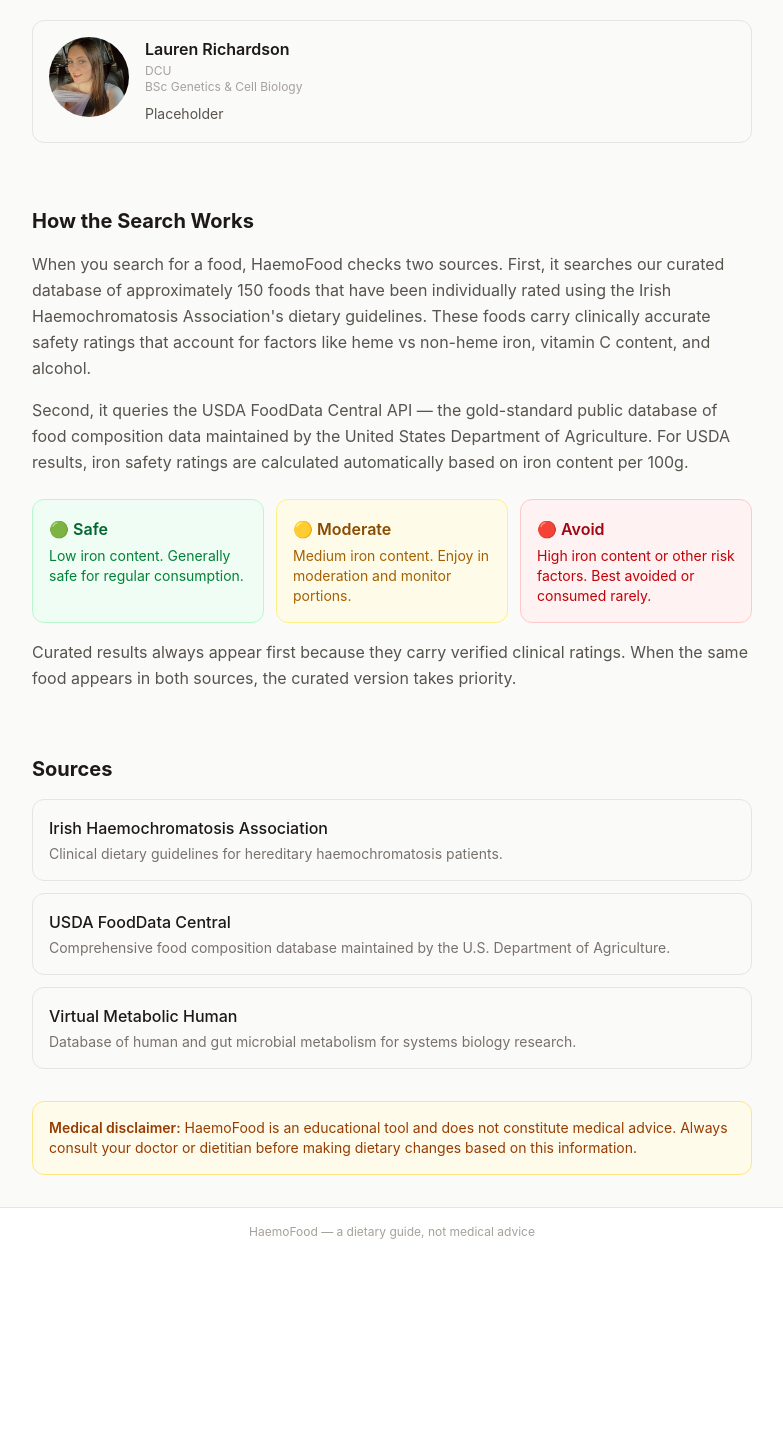
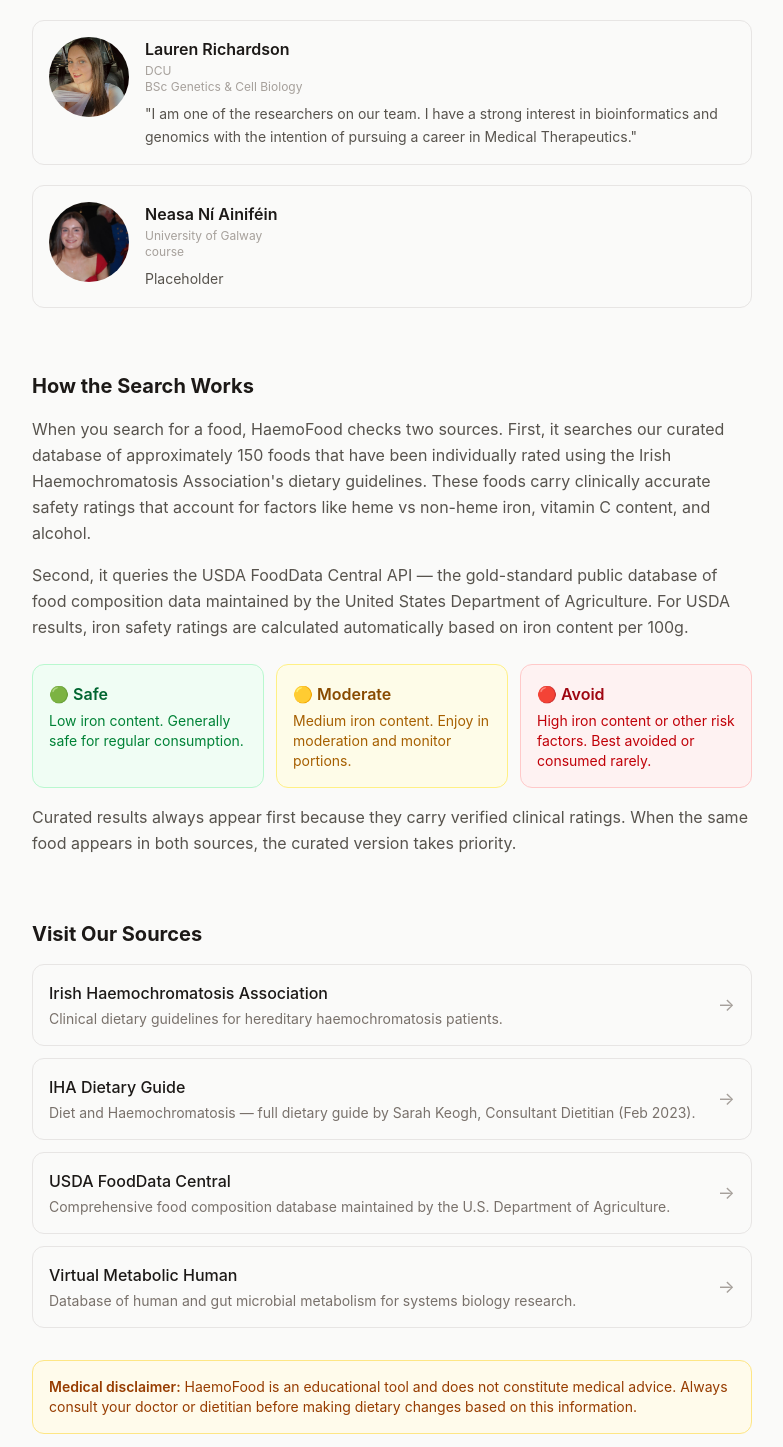
Before and after one commit to elfudo3/haemoFood, a React (Vite) app in the folder haemofoods/: page /about in a window 1280 px wide. Shown: the part 1343-2790 px from the top of the page, without its empty margins (248-1031 px from the left). Before the commit the page ends 2599 px from the top, so only its background shows below. Built offline with nearby package versions, Linux system fonts and the light colour scheme; no server answers.

Commit message:
feat: added animations to index.css

```diff
--- a/haemofoods/src/index.css
+++ b/haemofoods/src/index.css
@@ -1 +1,36 @@
 @import "tailwindcss";
+
+/*animation: element fades in while sliding up 20px from below */
+@keyframes fadeInUp {
+    from {
+        opacity: 0;
+        transform: translateY(20px);
+    }
+    to {
+        opacity: 1;
+        transform: translateY(0);
+    }
+}
+
+/*animation: element fades in without moving */
+@keyframes fadeIn {
+    from {
+        opacity : 0;
+    }
+    to {
+        opacity: 1;
+    }
+}
+
+/*animation: background gradient slides left-to-right-to-left in loop*/
+@keyframes gradientShift {
+    0% {
+        background-position: 0% 50%;
+    }
+    50% {
+        background-position: 100% 50%;
+    }
+    100% {
+        background-position: 0% 50%;
+    }
+}
--- a/haemofoods/src/pages/AboutPage.jsx
+++ b/haemofoods/src/pages/AboutPage.jsx
@@ -28,9 +28,16 @@ const TEAM = [
         name: 'Lauren Richardson',
         university: 'DCU',
         course: 'BSc Genetics & Cell Biology',
-        role: 'Placeholder',
+        role: '"I am one of the researchers on our team. I have a strong interest in bioinformatics and genomics with the intention of pursuing a career in Medical Therapeutics."',
         image: '/team/lauren.jpeg',
     },
+    {
+        name: 'Neasa Ní Ainiféin',
+        university: 'University of Galway',
+        course: 'course',
+        role: "Placeholder",
+        image: '/team/neasa.jpg'
+    }
 ]
 
 export default function AboutPage() {
@@ -231,44 +238,70 @@ export default function AboutPage() {
 
                 {/* ---------- SECTION 5: Sources ---------- */}
                 <section>
-                    <h2 className="text-xl font-bold text-stone-900 mb-4">Sources</h2>
+                    <h2 className="text-xl font-bold text-stone-900 mb-4">Visit Our Sources</h2>
 
                     <div className="space-y-3">
                         <a
                             href="https://haemochromatosis.ie/"
                             target="_blank"
                             rel="noopener noreferrer"
-                            className="block bg-stone-50 border border-stone-200 rounded-xl p-4 hover:border-stone-300 transition-colors"
+                            className="flex items-center justify-between bg-stone-50 border border-stone-200 rounded-xl p-4 hover:border-stone-300 transition-colors"
                         >
+                            <div>
                                 <p className="font-medium text-stone-900">Irish Haemochromatosis Association</p>
                                 <p className="text-sm text-stone-500 mt-1">
                                     Clinical dietary guidelines for hereditary haemochromatosis patients.
                                 </p>
+                            </div>
+                            <span className="text-stone-400 ml-4 text-lg">→</span>
+                        </a>
+
+                        <a
+                            href="/DIET_HAEMO_IRELAND.PDF"
+                            target="_blank"
+                            rel="noopener noreferrer"
+                            className="flex items-center justify-between bg-stone-50 border border-stone-200 rounded-xl p-4 hover:border-stone-300 transition-colors"
+                        >
+                            <div>
+                                <p className="font-medium text-stone-900">IHA Dietary Guide</p>
+                                <p className="text-sm text-stone-500 mt-1">
+                                    Diet and Haemochromatosis — full dietary guide by Sarah Keogh, Consultant Dietitian (Feb 2023).
+                                </p>
+                            </div>
+                            <span className="text-stone-400 ml-4 text-lg">→</span>
                         </a>
 
                         <a
                             href="https://fdc.nal.usda.gov/"
                             target="_blank"
                             rel="noopener noreferrer"
-                            className="block bg-stone-50 border border-stone-200 rounded-xl p-4 hover:border-stone-300 transition-colors"
+                            className="flex items-center justify-between bg-stone-50 border border-stone-200 rounded-xl p-4 hover:border-stone-300 transition-colors"
                         >
+                            <div>
                                 <p className="font-medium text-stone-900">USDA FoodData Central</p>
                                 <p className="text-sm text-stone-500 mt-1">
                                     Comprehensive food composition database maintained by the U.S. Department of Agriculture.
                                 </p>
+                            </div>
+                            <span className="text-stone-400 ml-4 text-lg">→</span>
                         </a>
 
                         <a
                             href="https://www.vmh.life/"
                             target="_blank"
                             rel="noopener noreferrer"
-                            className="block bg-stone-50 border border-stone-200 rounded-xl p-4 hover:border-stone-300 transition-colors"
+                            className="flex items-center justify-between bg-stone-50 border border-stone-200 rounded-xl p-4 hover:border-stone-300 transition-colors"
                         >
+                            <div>
                                 <p className="font-medium text-stone-900">Virtual Metabolic Human</p>
                                 <p className="text-sm text-stone-500 mt-1">
                                     Database of human and gut microbial metabolism for systems biology research.
                                 </p>
+                            </div>
+                            <span className="text-stone-400 ml-4 text-lg">→</span>
                         </a>
+
+
                     </div>
 
                     {/* disclaimer */}
@@ -281,7 +314,7 @@ export default function AboutPage() {
                     </div>
                 </section>
 
-            </div>
-        </div>
+            </div >
+        </div >
     )
 }
```
Also changed, not shown: haemofoods/public/team/neasa.jpg (added), 1 other file (tests, documents, lock files or other folders). Lines whose indentation alone changed are shown as unchanged.
